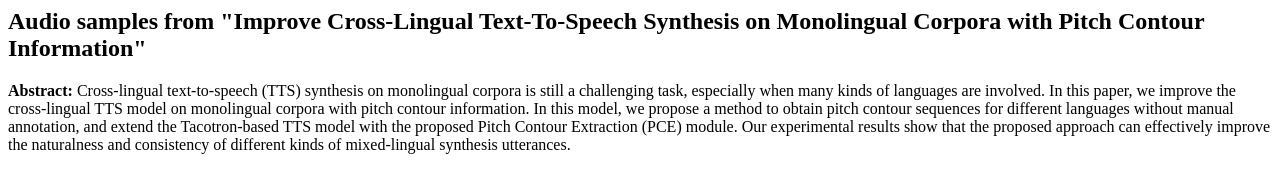
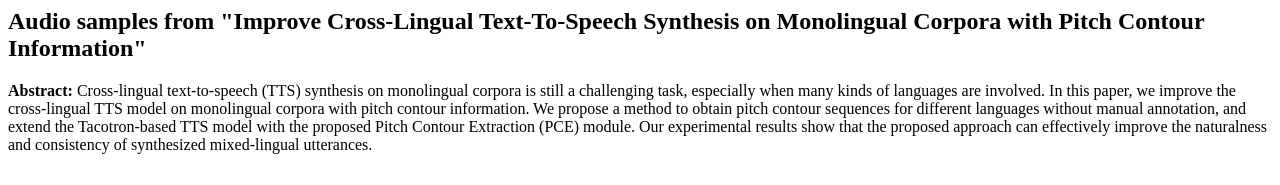
Before and after one commit to hyzhan/Interspeech2021, a plain HTML site: page index.html in a window 1280 px wide. Shown: the top 185 px of the page. Drawn offline with Linux system fonts and the light colour scheme.

Commit message:
update abstract

```diff
--- a/index.html
+++ b/index.html
@@ -10,7 +10,8 @@
     </article>
 
     <div><b>Abstract:</b>
-        Cross-lingual text-to-speech (TTS) synthesis on monolingual corpora is still a challenging task, especially when many kinds of languages are involved. In this paper, we improve the cross-lingual TTS model on monolingual corpora with pitch contour information. In this model, we propose a method to obtain pitch contour sequences for different languages without manual annotation, and extend the Tacotron-based TTS model with the proposed Pitch Contour Extraction (PCE) module. Our experimental results show that the proposed approach can effectively improve the naturalness and consistency of different kinds of mixed-lingual synthesis utterances.
+        Cross-lingual text-to-speech (TTS) synthesis on monolingual corpora is still a challenging task, especially when many kinds of languages are involved. In this paper, we improve the cross-lingual TTS model on monolingual corpora with pitch contour information. We propose a method to obtain pitch contour sequences for different languages without manual annotation, and extend the Tacotron-based TTS model with the proposed Pitch Contour Extraction (PCE) module. Our experimental results show that the proposed approach can effectively improve the naturalness and consistency of synthesized mixed-lingual utterances.
+
     </div>
 
     &nbsp;
```
